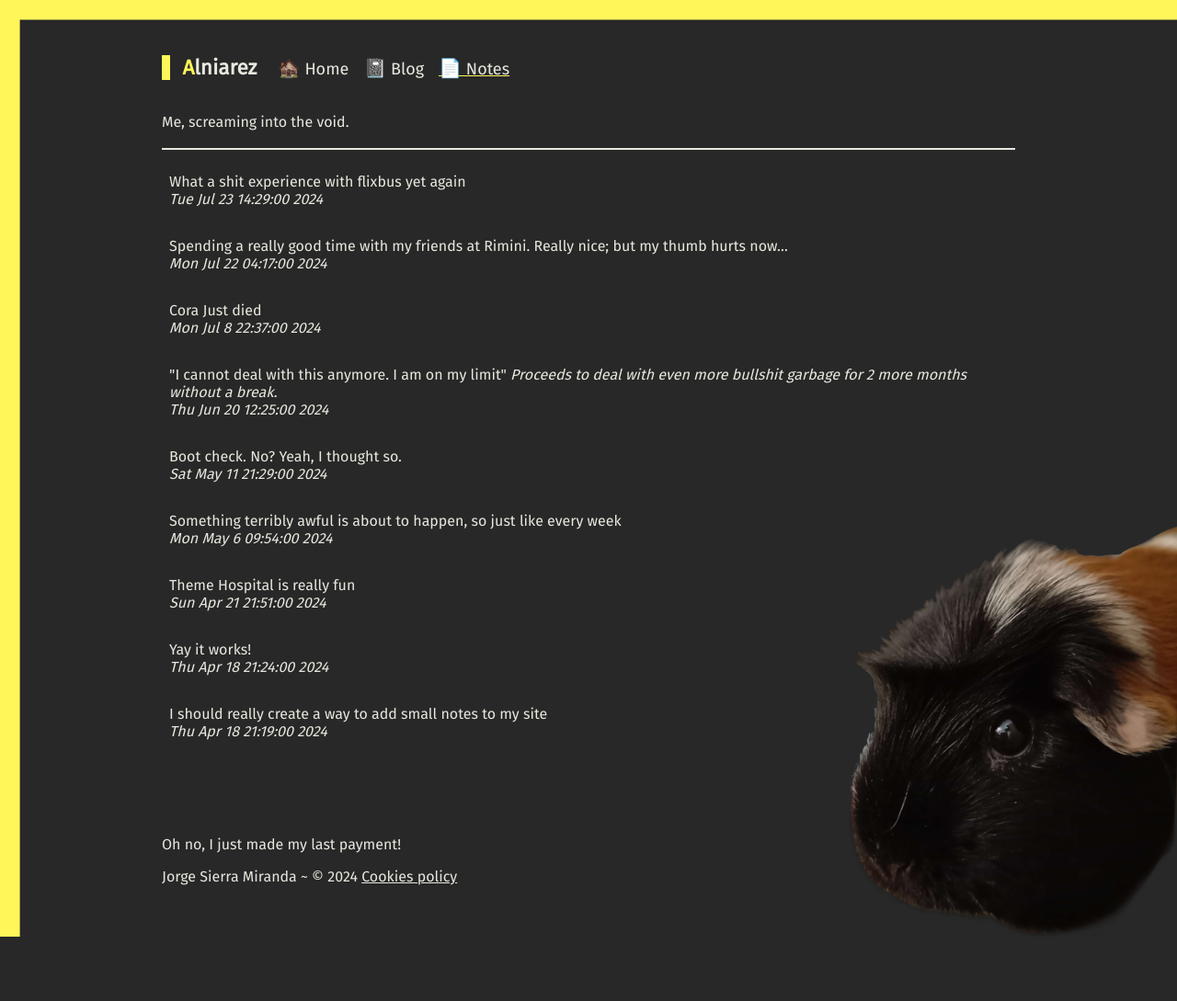
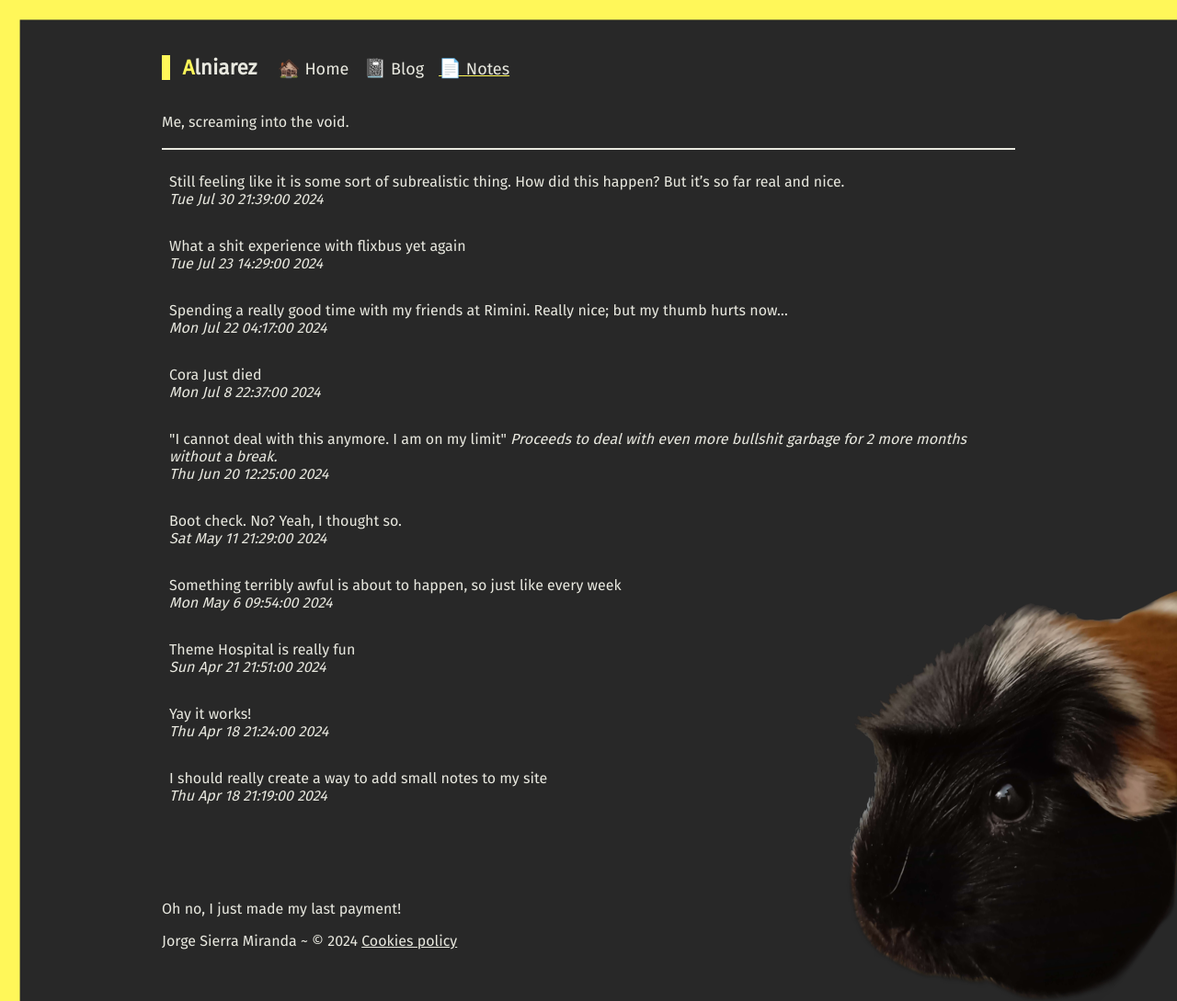
Before and after one commit to Alniarez/alniarez-web, a Jekyll site: the page built from notes.md, in a window 1280 px wide. Shown: the whole page at 92% size. Built offline with Jekyll 4.4.1, drawn with Linux system fonts in a browser that asks for light colours; before the commit the page ends 1019 px from its top, so only the background shows below that.

Commit message:
Update notes.yml

```diff
--- a/_data/notes.yml
+++ b/_data/notes.yml
@@ -1,3 +1,5 @@
+- note: Still feeling like it is some sort of subrealistic thing. How did this happen? But it's so far real and nice.
+  date: 2024-07-30 21:39
 - note: What a shit experience with flixbus yet again
   date: 2024-07-23 14:29
 - note: Spending a really good time with my friends at Rimini. Really nice; but my thumb hurts now...
```
